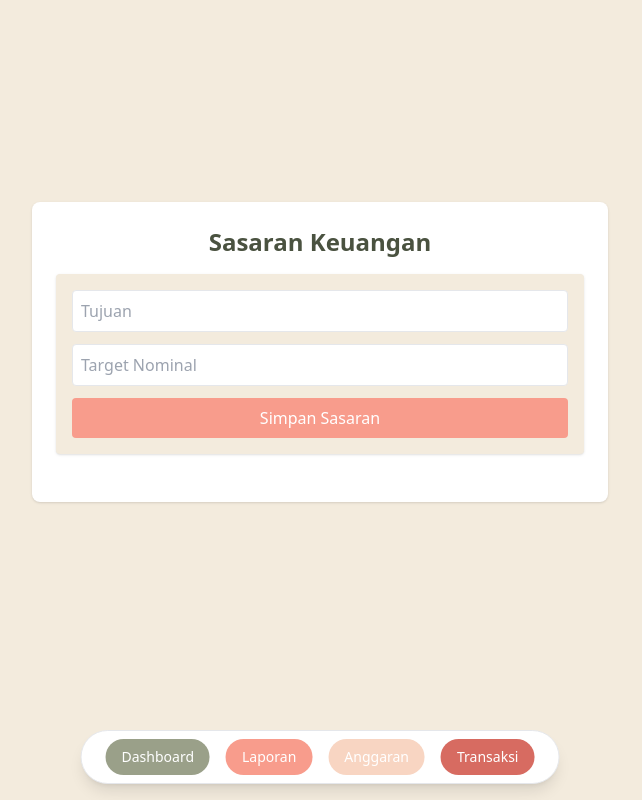
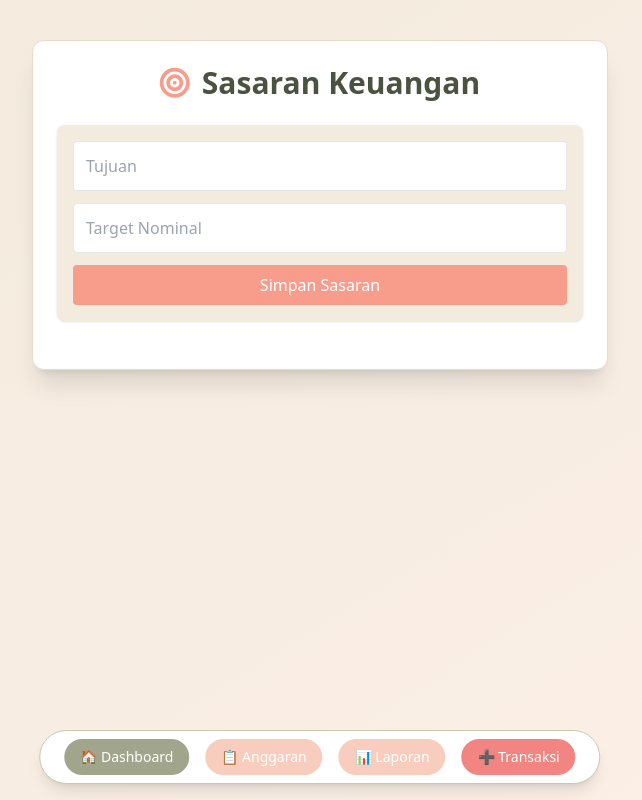
Before and after one commit to hilya-23/ProjeckAkhir_PBW-D_14, a PHP site: page /sasaran/sasaran.php in a window 1280 px wide. Shown: the whole page, without its empty margins (320-962 px from the left). Run offline with PHP 8.4, Linux system fonts and the light colour scheme; a user stored in the database is signed in; data comes from the database, SQL or seed files in the repository; some libraries are stand-ins or nearby versions.

Commit message:
240441100132_HILYATUL ABIDAH_AHMAD RIKHAN ARBA'I_PROJECT AKHIR PBW-D_14

```diff
--- a/PA/sasaran/sasaran.php
+++ b/PA/sasaran/sasaran.php
@@ -2,16 +2,14 @@
 session_start();
 require '../db_config.php';
 
-// Cek login
 if (!isset($_SESSION['user_id'])) {
-  // Belum login, redirect ke login
   header("Location: ../auth/login.php");
   exit;
 }
 
 $user_id = $_SESSION['user_id'];
 
-// Tambah sasaran baru, kaitkan dengan user_id
+// Tambah sasaran
 if ($_SERVER['REQUEST_METHOD'] === 'POST' && isset($_POST['tambah'])) {
   $tujuan = $_POST['tujuan'];
   $target = $_POST['target'];
@@ -21,12 +19,10 @@
   exit;
 }
 
-// Tambah saldo sasaran milik user
+// Tambah saldo ke sasaran
 if ($_SERVER['REQUEST_METHOD'] === 'POST' && isset($_POST['tambah_saldo'])) {
   $id = $_POST['id'];
   $jumlah = $_POST['jumlah'];
-
-  // Pastikan sasaran ini milik user ini
   $stmtCheck = $pdo->prepare("SELECT id FROM sasaran WHERE id = ? AND user_id = ?");
   $stmtCheck->execute([$id, $user_id]);
   if ($stmtCheck->rowCount() > 0) {
@@ -37,23 +33,20 @@
   exit;
 }
 
-// Update sasaran milik user
+// Edit sasaran
 if ($_SERVER['REQUEST_METHOD'] === 'POST' && isset($_POST['update'])) {
   $id = $_POST['id'];
   $tujuan = $_POST['tujuan'];
   $target = $_POST['target'];
-
   $stmt = $pdo->prepare("UPDATE sasaran SET tujuan = ?, target = ? WHERE id = ? AND user_id = ?");
   $stmt->execute([$tujuan, $target, $id, $user_id]);
   header("Location: sasaran.php");
   exit;
 }
 
-// Hapus sasaran milik user
+// Hapus sasaran
 if (isset($_GET['hapus'])) {
   $id = $_GET['hapus'];
-
-  // Pastikan user hanya bisa hapus sasaran miliknya
   $stmtCheck = $pdo->prepare("SELECT id FROM sasaran WHERE id = ? AND user_id = ?");
   $stmtCheck->execute([$id, $user_id]);
   if ($stmtCheck->rowCount() > 0) {
@@ -64,7 +57,7 @@
   exit;
 }
 
-// Ambil sasaran milik user saja
+// Ambil semua sasaran
 $stmt = $pdo->prepare("SELECT * FROM sasaran WHERE user_id = ? ORDER BY id DESC");
 $stmt->execute([$user_id]);
 $sasaran = $stmt->fetchAll(PDO::FETCH_ASSOC);
@@ -73,78 +66,91 @@
 <!DOCTYPE html>
 <html lang="id">
 <head>
-  <meta charset="UTF-8" />
+  <meta charset="UTF-8">
   <title>Sasaran Keuangan</title>
   <script src="https://cdn.tailwindcss.com"></script>
+  <link rel="stylesheet" href="https://cdnjs.cloudflare.com/ajax/libs/font-awesome/6.5.0/css/all.min.css">
+  <style>
+    .fade-in { animation: fadeIn 0.8s ease-out both; }
+    .slide-up { animation: slideUp 0.9s ease-out both; }
+    @keyframes fadeIn {
+      from { opacity: 0; }
+      to { opacity: 1; }
+    }
+    @keyframes slideUp {
+      from { transform: translateY(40px); opacity: 0; }
+      to { transform: translateY(0); opacity: 1; }
+    }
+  </style>
 </head>
-<body class="min-h-screen bg-[#F3EBDD] flex flex-col justify-center items-center relative px-4 pb-24">
+<body class="min-h-screen bg-gradient-to-br from-[#F3EBDD] to-[#FCEFE7] px-4 pb-28 pt-10 flex flex-col items-center text-[#4A5240] font-sans">
 
-  <div class="shadow rounded-lg p-6 w-full max-w-xl text-center" style="background-color:rgb(255, 255, 255);">
-    <h1 class="text-2xl font-bold mb-4 text-[#4A5240]">Sasaran Keuangan</h1>
+  <div class="w-full max-w-xl bg-white p-6 rounded-xl shadow-xl border border-[#e9d9c9] fade-in">
+
+    <h1 class="text-3xl font-bold mb-6 flex items-center justify-center gap-3 slide-up">
+      <i class="fas fa-bullseye text-[#F89C8C]"></i> Sasaran Keuangan
+    </h1>
 
     <?php if (isset($_GET['edit'])):
       $edit_id = $_GET['edit'];
       $data = $pdo->prepare("SELECT * FROM sasaran WHERE id = ? AND user_id = ?");
       $data->execute([$edit_id, $user_id]);
       $row = $data->fetch();
-      if (!$row) {
-        // Kalau data tidak ditemukan / bukan milik user
-        echo "<p class='text-red-600 mb-4'>Sasaran tidak ditemukan.</p>";
-      }
     ?>
-
       <?php if ($row): ?>
-      <form method="POST" class="p-4 rounded shadow mb-6" style="background-color: #F8D5C2;">
-        <input type="hidden" name="id" value="<?= $row['id'] ?>">
-        <input type="text" name="tujuan" value="<?= htmlspecialchars($row['tujuan']) ?>" class="w-full p-2 mb-3 border rounded" required>
-        <input type="number" name="target" value="<?= $row['target'] ?>" class="w-full p-2 mb-3 border rounded" required>
-        <button name="update" class="text-white px-4 py-2 rounded" style="background-color: #F89C8C;">Update</button>
-        <a href="sasaran.php" class="text-sm ml-4" style="color: #9AA089;">Batal</a>
-      </form>
+        <form method="POST" class="bg-[#F8D5C2] p-4 rounded-lg shadow mb-6 slide-up">
+          <input type="hidden" name="id" value="<?= $row['id'] ?>">
+          <input type="text" name="tujuan" value="<?= htmlspecialchars($row['tujuan']) ?>" class="w-full mb-3 p-3 border rounded focus:ring-2 focus:ring-[#F89C8C]" required>
+          <input type="number" name="target" value="<?= $row['target'] ?>" class="w-full mb-3 p-3 border rounded focus:ring-2 focus:ring-[#F89C8C]" required>
+          <button name="update" class="bg-[#F89C8C] text-white px-4 py-2 rounded hover:bg-[#e08070] transition">Update</button>
+          <a href="sasaran.php" class="ml-4 text-sm text-gray-600 hover:underline">Batal</a>
+        </form>
+      <?php else: ?>
+        <p class="text-red-600 mb-4">Sasaran tidak ditemukan.</p>
       <?php endif; ?>
 
     <?php else: ?>
-
-      <form method="POST" class="p-4 rounded shadow mb-6" style="background-color: #F3EBDD;">
-        <input type="text" name="tujuan" placeholder="Tujuan" class="w-full p-2 mb-3 border rounded" required>
-        <input type="number" name="target" placeholder="Target Nominal" class="w-full p-2 mb-3 border rounded" required>
-        <button name="tambah" class="text-white px-4 py-2 rounded w-full" style="background-color: #F89C8C;">Simpan Sasaran</button>
+      <form method="POST" class="bg-[#F3EBDD] p-4 rounded-lg shadow mb-6 slide-up">
+        <input type="text" name="tujuan" placeholder="Tujuan" class="w-full mb-3 p-3 border rounded focus:ring-2 focus:ring-[#F89C8C]" required>
+        <input type="number" name="target" placeholder="Target Nominal" class="w-full mb-3 p-3 border rounded focus:ring-2 focus:ring-[#F89C8C]" required>
+        <button name="tambah" class="bg-[#F89C8C] text-white w-full py-2 rounded hover:bg-[#e08070] transition">Simpan Sasaran</button>
       </form>
-
     <?php endif; ?>
 
     <?php foreach ($sasaran as $s):
       $progres = $s['target'] > 0 ? min(100, ($s['tercapai'] / $s['target']) * 100) : 0;
     ?>
-      <div class="p-4 rounded shadow text-left mb-6" style="background-color: #F3EBDD;">
+      <div class="bg-white p-5 mb-6 rounded-xl shadow border border-[#e0d4c4] hover:shadow-lg transition slide-up">
         <div class="flex justify-between items-center mb-2">
-          <p class="font-semibold text-[#4A5240]"><?= htmlspecialchars($s['tujuan']) ?></p>
-          <div class="space-x-2 text-sm">
-            <a href="?edit=<?= $s['id'] ?>" class="hover:underline" style="color: #F89C8C;">Edit</a>
-            <a href="?hapus=<?= $s['id'] ?>" class="hover:underline" style="color: #D76B61;" onclick="return confirm('Yakin hapus sasaran ini?')">Hapus</a>
+          <h3 class="font-semibold text-lg"><?= htmlspecialchars($s['tujuan']) ?></h3>
+          <div class="space-x-3 text-sm">
+            <a href="?edit=<?= $s['id'] ?>" class="text-[#F89C8C] hover:underline"><i class="fas fa-edit"></i> Edit</a>
+            <a href="?hapus=<?= $s['id'] ?>" class="text-[#D76B61] hover:underline" onclick="return confirm('Yakin hapus sasaran ini?')"><i class="fas fa-trash-alt"></i> Hapus</a>
           </div>
         </div>
-        <div class="w-full bg-gray-200 h-4 rounded">
-          <div class="h-4 rounded" style="background-color: #F89C8C; width: <?= $progres ?>%"></div>
+
+        <div class="w-full bg-gray-200 h-4 rounded-full overflow-hidden">
+          <div class="h-4 bg-gradient-to-r from-[#F89C8C] to-[#F8D5C2] rounded-full transition-all duration-700 ease-in-out" style="width: <?= $progres ?>%"></div>
         </div>
-        <p class="text-sm mt-2 mb-3 text-[#4A5240]">Rp <?= number_format($s['tercapai'], 0, ',', '.') ?> dari Rp <?= number_format($s['target'], 0, ',', '.') ?></p>
+        <p class="text-sm mt-2 mb-3 text-gray-600">
+          Rp <?= number_format($s['tercapai'], 0, ',', '.') ?> dari Rp <?= number_format($s['target'], 0, ',', '.') ?> (<?= round($progres) ?>%)
+        </p>
 
-        <form method="POST" class="flex items-center space-x-2">
+        <form method="POST" class="flex gap-2 mt-2">
           <input type="hidden" name="id" value="<?= $s['id'] ?>">
-          <input type="number" name="jumlah" placeholder="Tambah saldo" class="p-2 border rounded w-full" required>
-          <button name="tambah_saldo" class="text-white px-4 py-2 rounded" style="background-color: #9AA089;">Tambah</button>
+          <input type="number" name="jumlah" placeholder="Tambah saldo" class="flex-grow p-2 border rounded focus:ring-2 focus:ring-[#9AA089]" required>
+          <button name="tambah_saldo" class="bg-[#9AA089] text-white px-4 py-2 rounded hover:bg-[#7c8c6c] transition">Tambah</button>
         </form>
       </div>
     <?php endforeach; ?>
   </div>
 
-
-<div class="fixed bottom-4 left-1/2 -translate-x-1/2 transform bg-white shadow-lg rounded-full px-6 py-2 flex gap-4 border">
-  <a href="../dashboard/dashboard.php" class="text-white px-4 py-2 rounded-full text-sm font-medium" style="background-color: #9AA089;">Dashboard</a>
-  <a href="../laporan/laporan.php" class="text-white px-4 py-2 rounded-full text-sm font-medium" style="background-color: #F89C8C;">Laporan</a>
-  <a href="../anggaran/anggaran.php" class="text-white px-4 py-2 rounded-full text-sm font-medium" style="background-color: #F8D5C2;">Anggaran</a>
-  <a href="../transaksi/tambah_transaksi.php" class="text-white px-4 py-2 rounded-full text-sm font-medium" style="background-color: #D76B61;">Transaksi</a>
-</div>
+  <div class="fixed bottom-4 left-1/2 -translate-x-1/2 bg-white shadow-lg rounded-full px-6 py-2 flex gap-4 border border-[#C5CBAF]">
+    <a href="../dashboard/dashboard.php" class="bg-[#A0A58C] text-white px-4 py-2 rounded-full hover:bg-[#789262] text-sm font-medium">🏠 Dashboard</a>
+    <a href="../anggaran/anggaran.php" class="bg-[#F8CDBE] text-white px-4 py-2 rounded-full hover:bg-[#F78E79] text-sm font-medium">📋 Anggaran</a>
+    <a href="../laporan/laporan.php" class="bg-[#F8CDBE] text-white px-4 py-2 rounded-full hover:bg-[#F78E79] text-sm font-medium">📊 Laporan</a>
+    <a href="../transaksi/tambah_transaksi.php" class="bg-[#F28482] text-white px-4 py-2 rounded-full hover:bg-[#F78E79] text-sm font-medium">➕ Transaksi</a>
+  </div>
 
 </body>
 </html>
```
Also changed, not shown: PA/anggaran/anggaran.php (+57 -27 lines), PA/dashboard/dashboard.php (+9 -6 lines), PA/laporan/laporan.php (+29 -7 lines), PA/transaksi/tambah_transaksi.php (+44 -20 lines), PA/assets/dash.jpg (added).
